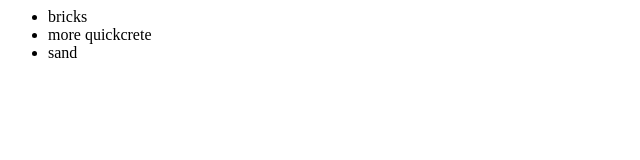
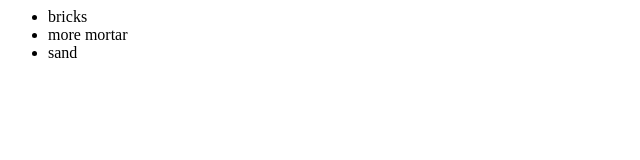
Before and after one commit to prathmeshrathi/newGitTest, a plain HTML site: page index.html in a window 1280 px wide. Shown: the full height of the page, 0-640 px from the left. Drawn offline with Linux system fonts and the light colour scheme.

Commit message:
change mortar

```diff
--- a/index.html
+++ b/index.html
@@ -3,7 +3,7 @@
         <div>
             <ul>
                 <li>bricks</li>
-                <li>more quickcrete</li>
+                <li>more mortar</li>
                 <li>sand</li>
             </ul>
         </div>
```
